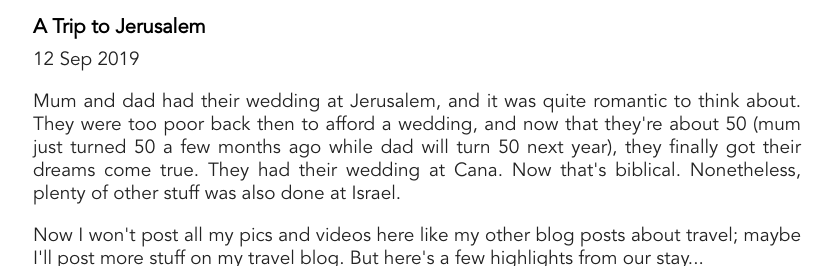
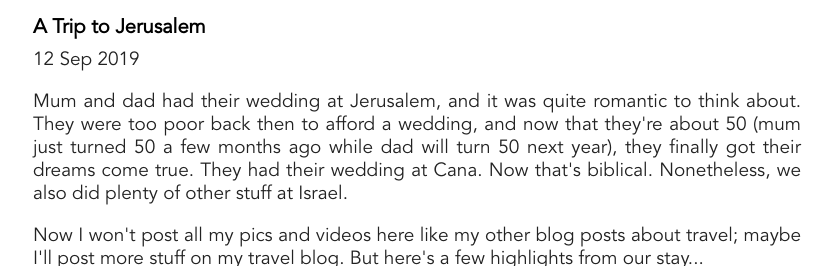
Before and after one commit to jpamata/jpamata.github.io, a Jekyll site: the page built from _posts/2019-09-12-jerusalem.md, in a window 1280 px wide and 900 px high, cut to the strip 460-726 px from the top of the window. Shown: the whole strip, without its empty margins (223-1056 px from the left). Built offline with Jekyll 4.4.1, drawn with Linux system fonts in a browser that asks for light colours; comment, search, counter and statistics services are not loaded.

Commit message:
Update 2019-09-12-jerusalem.md

```diff
--- a/_posts/2019-09-12-jerusalem.md
+++ b/_posts/2019-09-12-jerusalem.md
@@ -23,7 +23,7 @@
 }
 </style>
 
-<p align="justify">Mum and dad had their wedding at Jerusalem, and it was quite romantic to think about. They were too poor back then to afford a wedding, and now that they're about 50 (mum just turned 50 a few months ago while dad will turn 50 next year), they finally got their dreams come true. They had their wedding at Cana. Now that's biblical. Nonetheless, plenty of other stuff was also done at Israel. </p>
+<p align="justify">Mum and dad had their wedding at Jerusalem, and it was quite romantic to think about. They were too poor back then to afford a wedding, and now that they're about 50 (mum just turned 50 a few months ago while dad will turn 50 next year), they finally got their dreams come true. They had their wedding at Cana. Now that's biblical. Nonetheless, we also did plenty of other stuff at Israel. </p>
 
 <!-- more -->
 
```
